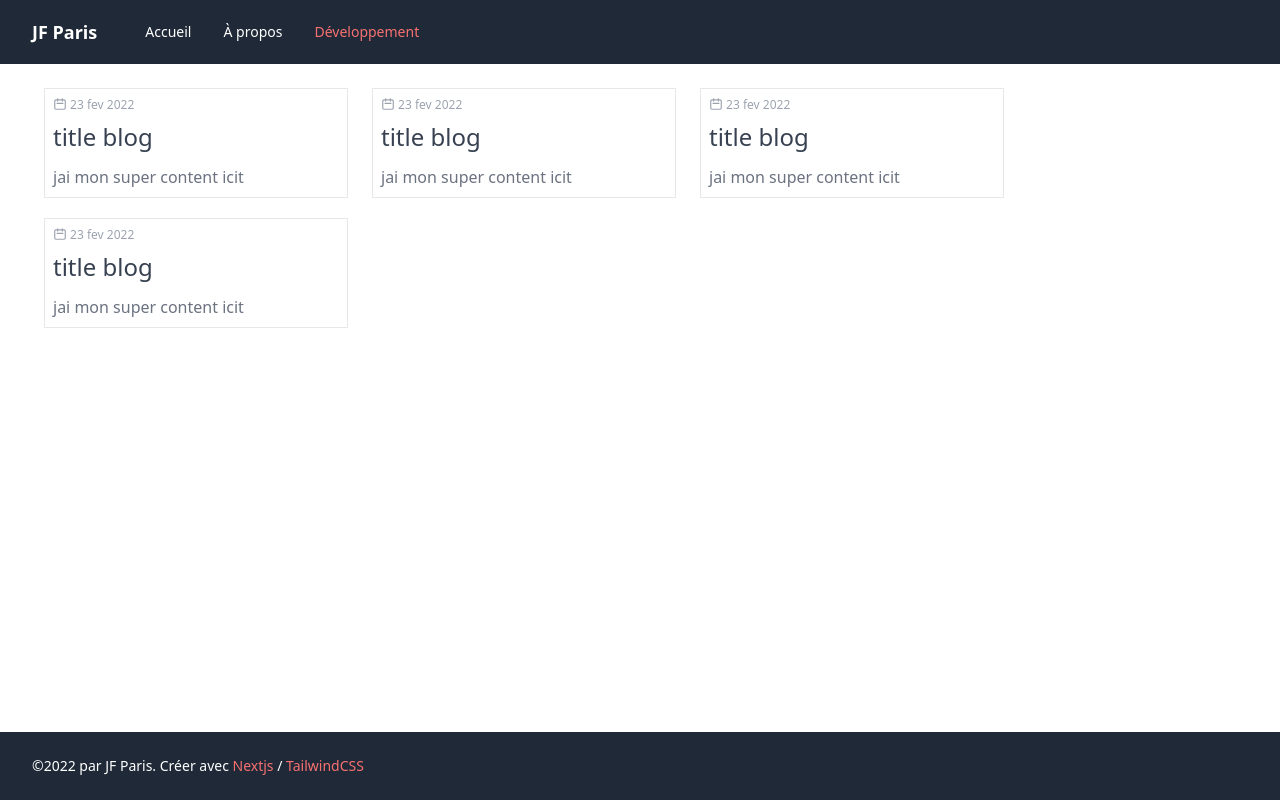
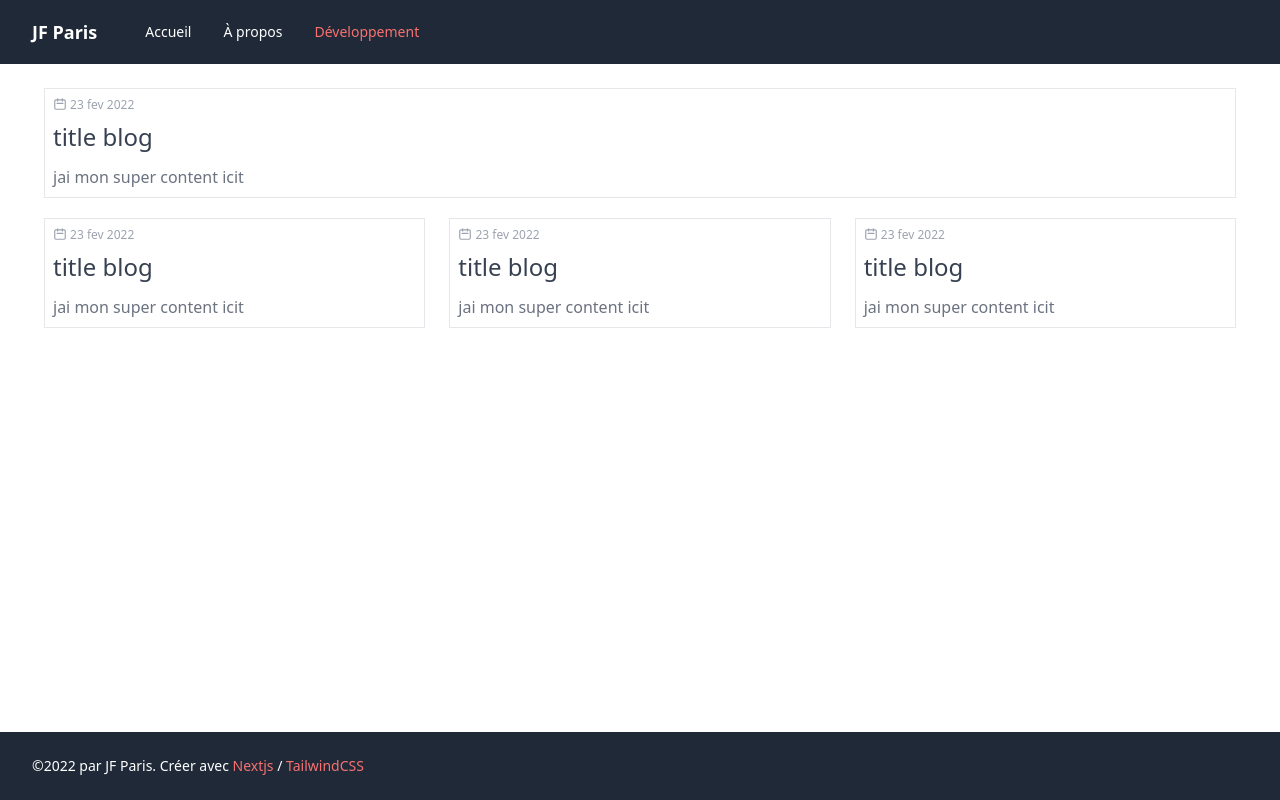
Before and after one commit to jfparis84/nextjs-website, a Next.js app: page /developpement in a window 1280 px wide. Built offline with nearby package versions, Linux system fonts and the light colour scheme.

Commit message:
Affichage du premier post en gros.

```diff
--- a/pages/developpement/index.jsx
+++ b/pages/developpement/index.jsx
@@ -1,4 +1,5 @@
 import { CalendarIcon } from "@heroicons/react/outline";
+import classNames from "classnames";
 import Layout from "../../components/Layout/Default";
 
 const blogPosts = [
@@ -29,8 +30,8 @@ const Index = () => {
     <Layout>
       <div className="flex flex-row flex-wrap">
         {blogPosts.map((item, key) => (
-          <div className="mx-3 w-full lg:w-1/4 border border-gray-200 mb-5" key={key}>
-            <div className="px-2 py-2">
+          <div className={classNames("w-full mb-5", key !== 0 ? 'lg:w-1/3' : '')} key={key}>
+            <div className="mx-3 border border-gray-200 px-2 py-2">
               <p className="text-xs text-gray-400 mb-2"><CalendarIcon className="inline-flex h-3.5 w-3.5 -top-0.5 relative" /> 23 fev 2022</p>
               <a href="#" className="group block hover:text-red-400 transition">
                 <h2 className="text-2xl text-gray-700 group-hover:text-red-400 mb-3">
```
